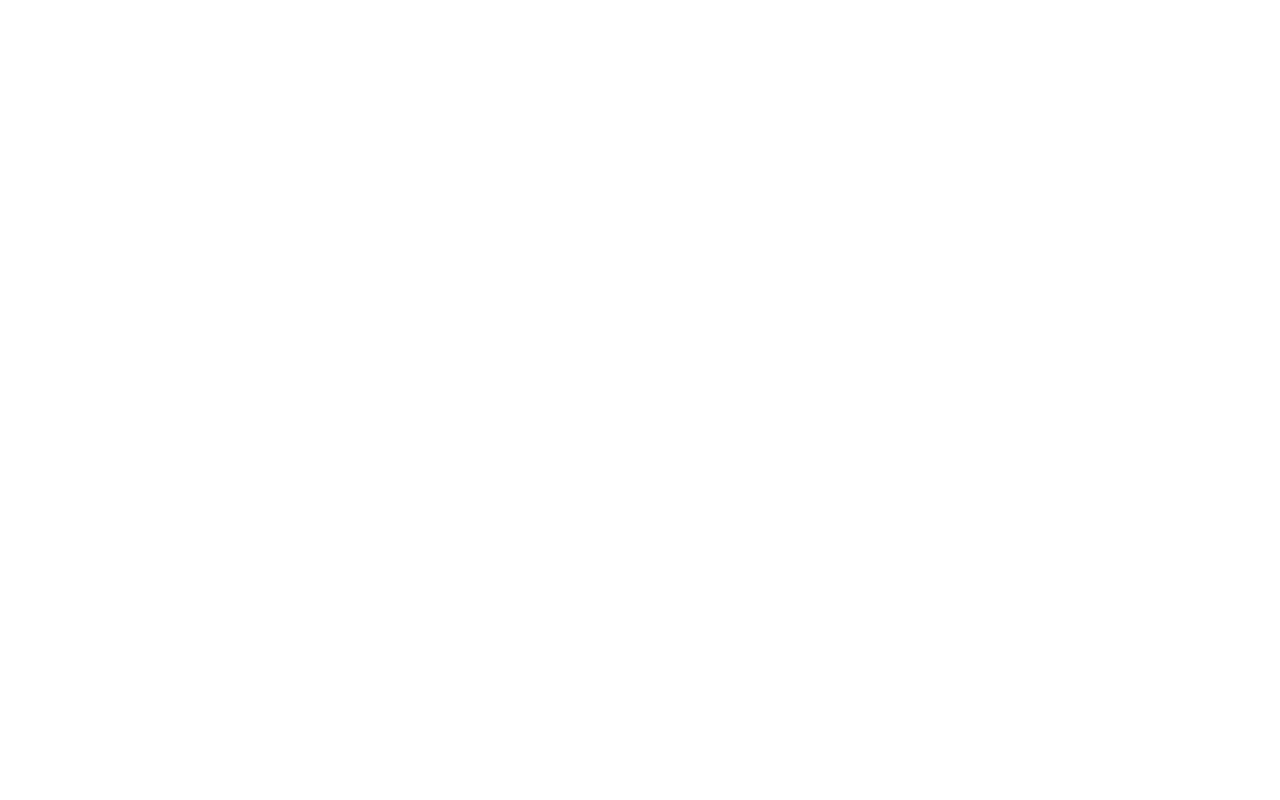
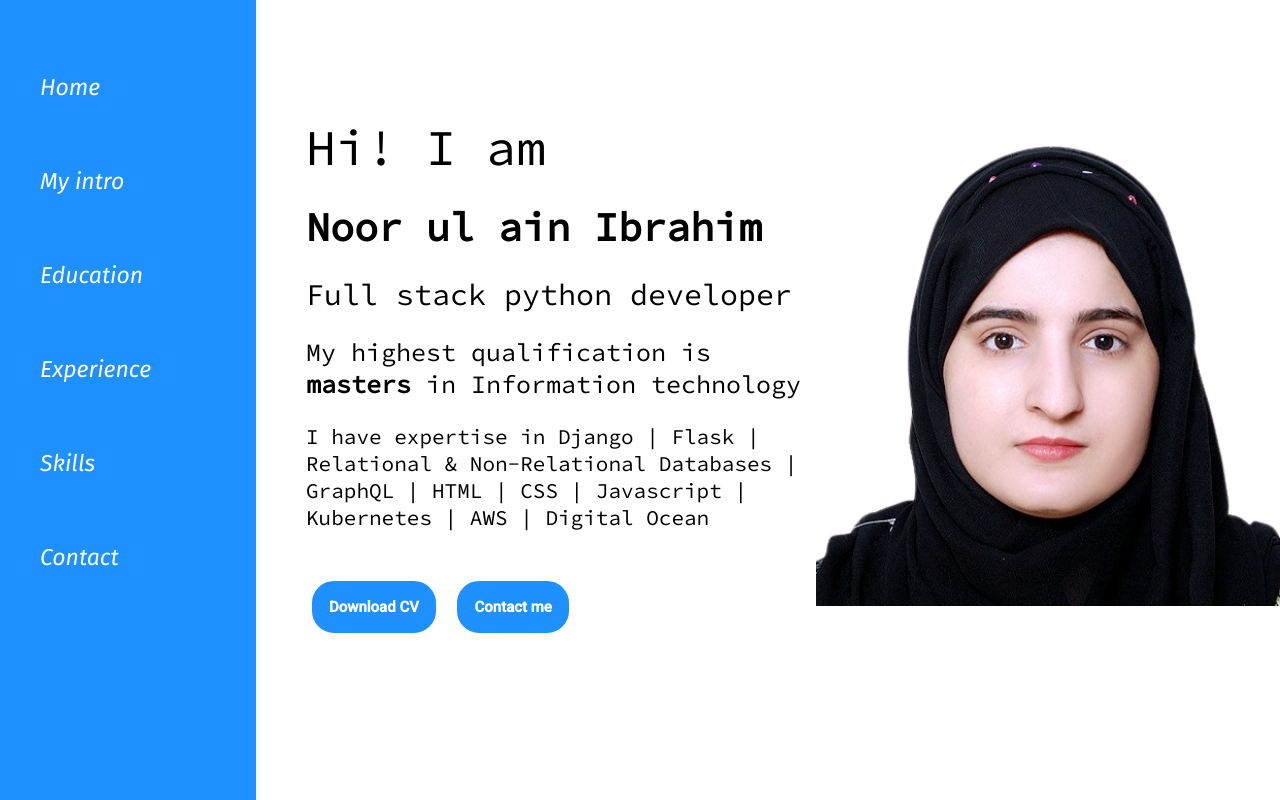
Before and after one commit to noorulain276775/MyResume, a plain HTML site: page index.html in a window 1280 px wide. Drawn offline with Linux system fonts and the light colour scheme.

Commit message:
Home page created

```diff
--- a/index.html
+++ b/index.html
@@ -1,13 +1,51 @@
 <!DOCTYPE html>
 <html lang="en">
+
 <head>
     <meta charset="UTF-8">
     <meta http-equiv="X-UA-Compatible" content="IE=edge">
     <meta name="viewport" content="width=device-width, initial-scale=1.0">
     <title>Noor ul ain Ibrahim | Full stack python developer</title>
+    <link rel="stylesheet" href="style.css">
 </head>
+
 <body>
-    <div class="sidebar"></div>
+    <div class="container">
+        <div class="sidebar">
+            <nav>
+                <ul>
+                    <li><a href="/index.html">Home</a></li>
+                    <li><a href="/myintro.html">My intro</a></li>
+                    <li><a href="/education.html">Education</a></li>
+                    <li><a href="/experience.html">Experience</a></li>
+                    <li><a href="/skills.html">Skills</a></li>
+                    <li><a href="/contact.html">Contact</a></li>
+                </ul>
+            </nav>
+        </div>
+        <div class="main">
+            <div class="infoContainer">
+                <div class="devinfo">
+                    <div class="hello">Hi! I am </div>
+                    <div class="name">Noor ul ain Ibrahim</div>
+                    <div class="about">Full stack python developer</div>
+                    <div class="education">My highest qualification is <b>masters</b> in Information technology</div>
+                    <div class="skills">I have expertise in Django | Flask | Relational & Non-Relational Databases | GraphQL | HTML | CSS | Javascript | Kubernetes | AWS | Digital Ocean</div>
+                    <div class="buttons">
+                        <button>
+                            Download CV
+                        </button>
+                        <button>
+                            Contact me
+                        </button>
+                    </div>
+                </div>
+                <div class="devpic">
+                    <img src="Noor.png" alt="Noor Ibrahim">
+                </div>
+            </div>
+        </div>
+    </div>
+</body>
 
-</body>
 </html>
--- a/style.css
+++ b/style.css
@@ -0,0 +1,112 @@
+@import url('https://fonts.googleapis.com/css2?family=Fira+Sans:ital@1&family=Roboto:wght@500&family=Source+Code+Pro&display=swap');
+@import url('https://fonts.googleapis.com/css2?family=Fira+Sans:ital@1&family=Source+Code+Pro&display=swap');
+@import url('https://fonts.googleapis.com/css2?family=Fira+Sans:ital@1&family=Roboto:wght@500&family=Source+Code+Pro&display=swap');
+
+* {
+    margin: 0;
+    padding: 0;
+}
+
+.sidebar {
+    background-color: dodgerblue;
+    color: white;
+    width: 434px;
+    height: 100vh;
+    font-family: 'Fira Sans', sans-serif;
+}
+
+.sidebar nav {
+    padding: 40px;
+}
+
+.sidebar nav li {
+    list-style: none;
+    font-size: 23px;
+    padding: 33px 0;
+}
+
+.sidebar nav li a {
+    text-decoration: none;
+    color: white;
+}
+
+.main {
+    /* background-color: navy; */
+    width: 90vw
+}
+
+.container {
+    display: flex;
+}
+
+.infoContainer {
+    display: flex;
+    /* background-color: blue; */
+    height: 45vh;
+    width: 80vw;
+    height: 58vh;
+    margin: 142px auto;
+    justify-content: space-around;
+}
+
+.devinfo {
+    display: flex;
+    flex-direction: column;
+    justify-content: center;
+    margin-left: 50px;
+    font-family: 'Source Code Pro', monospace;
+}
+
+.hello {
+    font-size: 50px;
+}
+
+.name {
+    margin-top: 23px;
+    font-size: 40px;
+    font-weight: bold;
+}
+
+.about {
+    margin-top: 23px;
+    font-size: 30px;
+}
+
+.education {
+    margin-top: 23px;
+    font-size: 25px;
+}
+
+.skills {
+    margin-top: 23px;
+    font-size: 21px;
+}
+
+.buttons {
+    margin-top: 50px;
+}
+
+.buttons button {
+    font-family: 'Roboto', sans-serif;
+    padding: 15px;
+    border-radius: 22px;
+    color: white;
+    background-color: dodgerblue;
+    border:dodgerblue 2px solid;
+    font-size: 15px;
+    font-weight: bold;
+    margin: 0 6px;
+    cursor: pointer;
+}
+
+.buttons button:hover{
+    background-color: white;
+    color: dodgerblue;
+
+}
+
+
+.devpic img {
+    height: 58vh;
+
+}
```
Also changed, not shown: contact.html (added, +31 -0 lines), education.html (added, +32 -0 lines), experience.html (added, +31 -0 lines), myintro.html (added, +31 -0 lines), skills.html (added, +31 -0 lines), Noor.png (added).
